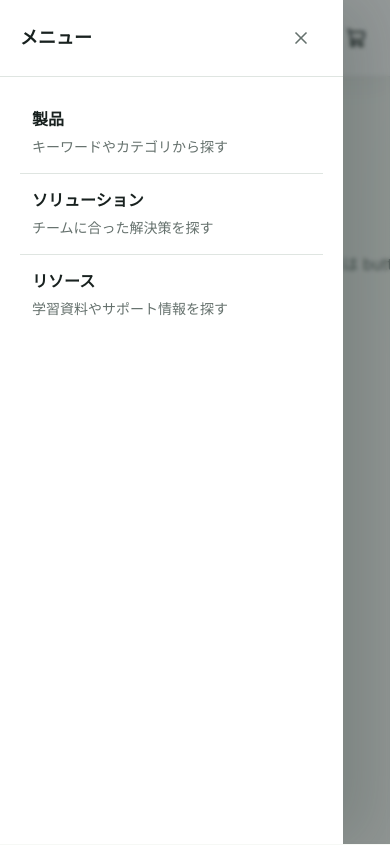
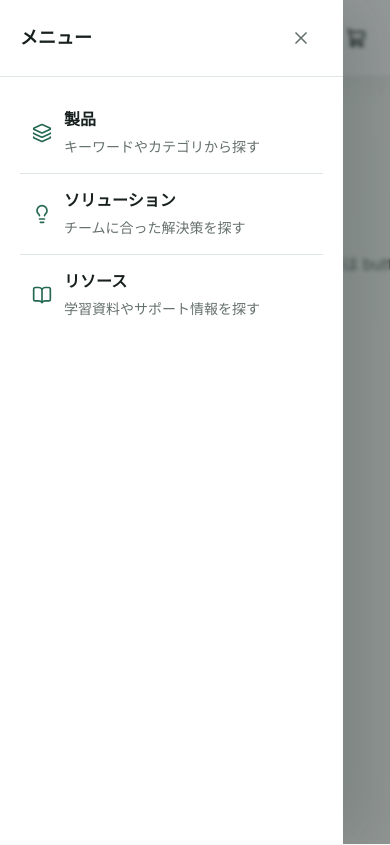
Before and after one commit to TakakuTakuya/example-next-app, a Next.js app: page / in a window 390 px wide. Both pictures are taken after a click on the button 34 px from the left and 38 px from the top of the page. Shown: the top 845 px of the page. Built offline with nearby package versions, Linux system fonts and the light colour scheme.

Commit message:
feat: refine mobile drawer navigation

```diff
--- a/src/app/globals.css
+++ b/src/app/globals.css
@@ -17,7 +17,7 @@
   --animate-mega-menu-in: mega-menu-in 170ms cubic-bezier(0.2, 0.75, 0.3, 1);
   --animate-bottom-sheet-in: bottom-sheet-in 280ms
     cubic-bezier(0.2, 0.75, 0.3, 1);
-  --animate-drawer-in: drawer-in 220ms cubic-bezier(0.2, 0.75, 0.3, 1);
+  --animate-drawer-in: drawer-in 280ms cubic-bezier(0.2, 0.75, 0.3, 1);
 
   @keyframes mega-menu-in {
     from {
@@ -45,8 +45,8 @@
 
   @keyframes drawer-in {
     from {
-      opacity: 0.96;
-      transform: translateX(-32px);
+      opacity: 0.9;
+      transform: translateX(-48px);
     }
 
     to {
--- a/src/components/Navbar/MobileNavigation.tsx
+++ b/src/components/Navbar/MobileNavigation.tsx
@@ -1,22 +1,10 @@
+import { BookOpen, Layers3, Lightbulb } from "lucide-react";
 import * as Drawer from "./Drawer";
 
-const mobileNavigationItems = [
-  {
-    href: "/products",
-    label: "製品",
-    description: "キーワードやカテゴリから探す",
-  },
-  {
-    href: "/solutions",
-    label: "ソリューション",
-    description: "チームに合った解決策を探す",
-  },
-  {
-    href: "/resources",
-    label: "リソース",
-    description: "学習資料やサポート情報を探す",
-  },
-] as const;
+const iconClassName = "size-5 shrink-0 text-green-2";
+
+const linkClassName =
+  "grid min-h-20 grid-cols-[auto_1fr] items-center gap-3 rounded-xl p-3 text-ink transition-colors duration-150 hover:bg-paper focus-visible:outline-[3px] focus-visible:outline-focus focus-visible:outline-offset-[-3px] motion-reduce:transition-none";
 
 /**
  * モバイル用メインナビゲーションの意味構造を担当するServer Component。
@@ -26,19 +14,41 @@ export function MobileNavigation() {
   return (
     <nav aria-label="モバイルメインナビゲーション">
       <ul className="divide-y divide-line">
-        {mobileNavigationItems.map(({ description, href, label }) => (
-          <li key={href}>
-            <Drawer.Link
-              className="flex min-h-20 flex-col justify-center gap-1 rounded-xl p-3 text-ink transition-colors duration-150 hover:bg-paper focus-visible:outline-[3px] focus-visible:outline-focus focus-visible:outline-offset-[-3px] motion-reduce:transition-none"
-              href={href}
-            >
-              <span className="text-base font-[750]">{label}</span>
+        <li>
+          <Drawer.Link className={linkClassName} href="/products">
+            <Layers3 className={iconClassName} aria-hidden="true" />
+            <span className="flex flex-col gap-1">
+              <span className="text-base font-[750]">製品</span>
               <span className="text-sm/6 text-muted">
-                {description}
+                キーワードやカテゴリから探す
               </span>
-            </Drawer.Link>
-          </li>
-        ))}
+            </span>
+          </Drawer.Link>
+        </li>
+
+        <li>
+          <Drawer.Link className={linkClassName} href="/solutions">
+            <Lightbulb className={iconClassName} aria-hidden="true" />
+            <span className="flex flex-col gap-1">
+              <span className="text-base font-[750]">ソリューション</span>
+              <span className="text-sm/6 text-muted">
+                チームに合った解決策を探す
+              </span>
+            </span>
+          </Drawer.Link>
+        </li>
+
+        <li>
+          <Drawer.Link className={linkClassName} href="/resources">
+            <BookOpen className={iconClassName} aria-hidden="true" />
+            <span className="flex flex-col gap-1">
+              <span className="text-base font-[750]">リソース</span>
+              <span className="text-sm/6 text-muted">
+                学習資料やサポート情報を探す
+              </span>
+            </span>
+          </Drawer.Link>
+        </li>
       </ul>
     </nav>
   );
```
